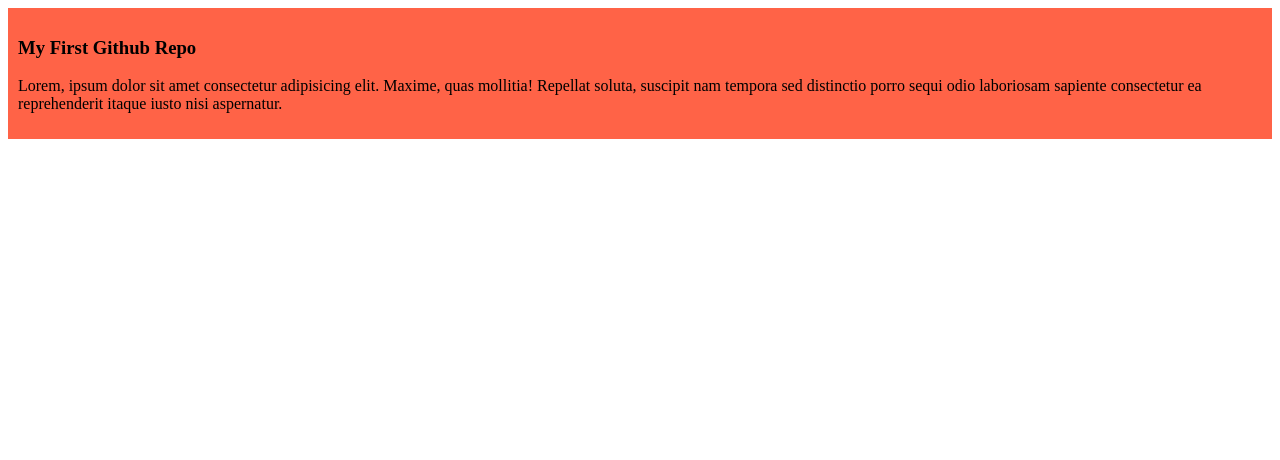
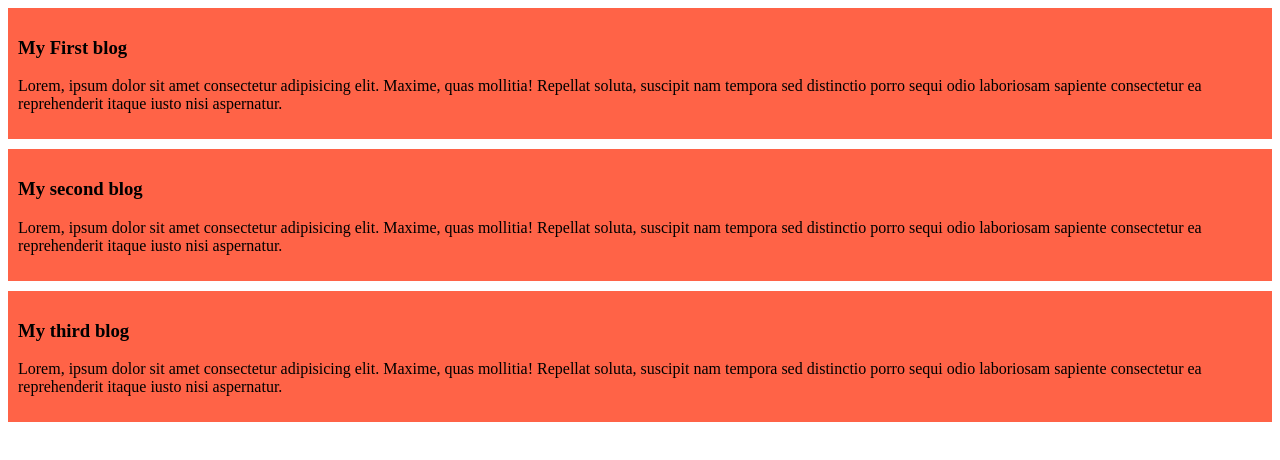
Before and after one commit to taposy/my-first-github-repo, a plain HTML site: page index.html in a window 1280 px wide. Drawn offline with Linux system fonts and the light colour scheme.

Commit message:
added the second nd the third blog

```diff
--- a/index.html
+++ b/index.html
@@ -8,7 +8,15 @@
 </head>
 <body>
     <div>
-        <h3>My First Github Repo</h3>
+        <h3>My First blog</h3>
+        <p>Lorem, ipsum dolor sit amet consectetur adipisicing elit. Maxime, quas mollitia! Repellat soluta, suscipit nam tempora sed distinctio porro sequi odio laboriosam sapiente consectetur ea reprehenderit itaque iusto nisi aspernatur.</p>
+    </div>
+    <div>
+        <h3>My second blog</h3>
+        <p>Lorem, ipsum dolor sit amet consectetur adipisicing elit. Maxime, quas mollitia! Repellat soluta, suscipit nam tempora sed distinctio porro sequi odio laboriosam sapiente consectetur ea reprehenderit itaque iusto nisi aspernatur.</p>
+    </div>
+    <div>
+        <h3>My third blog</h3>
         <p>Lorem, ipsum dolor sit amet consectetur adipisicing elit. Maxime, quas mollitia! Repellat soluta, suscipit nam tempora sed distinctio porro sequi odio laboriosam sapiente consectetur ea reprehenderit itaque iusto nisi aspernatur.</p>
     </div>
 
--- a/styles/blog.css
+++ b/styles/blog.css
@@ -1,4 +1,5 @@
 div{
     background-color: tomato;
     padding: 10px;
+    margin-bottom: 10px;
 }
```
